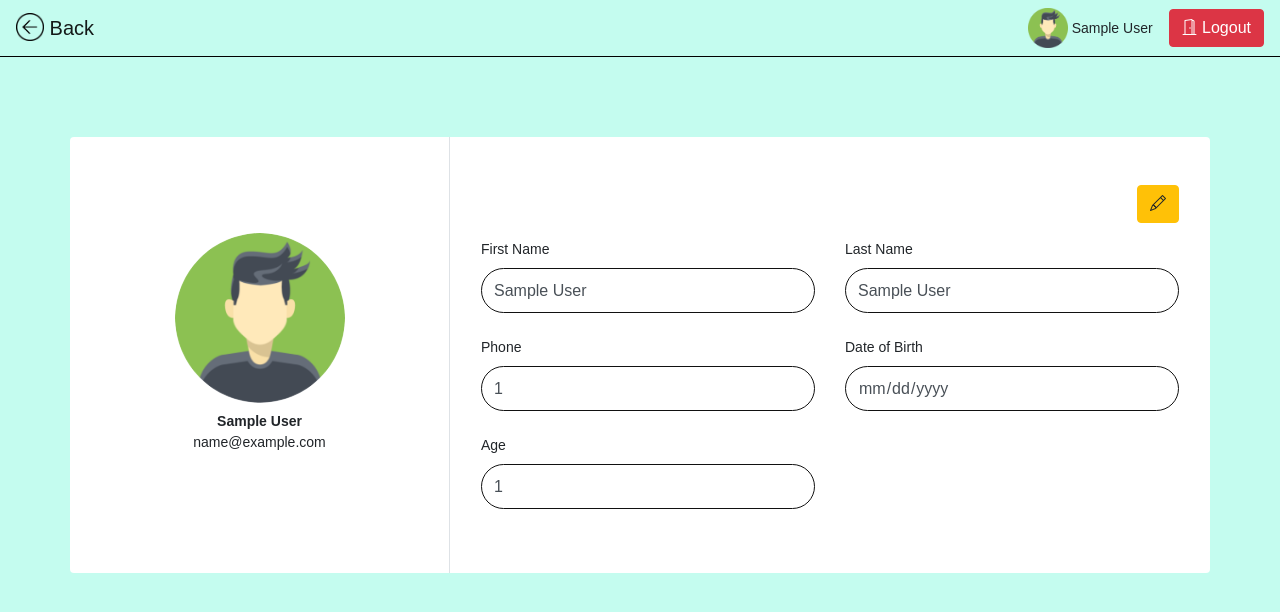
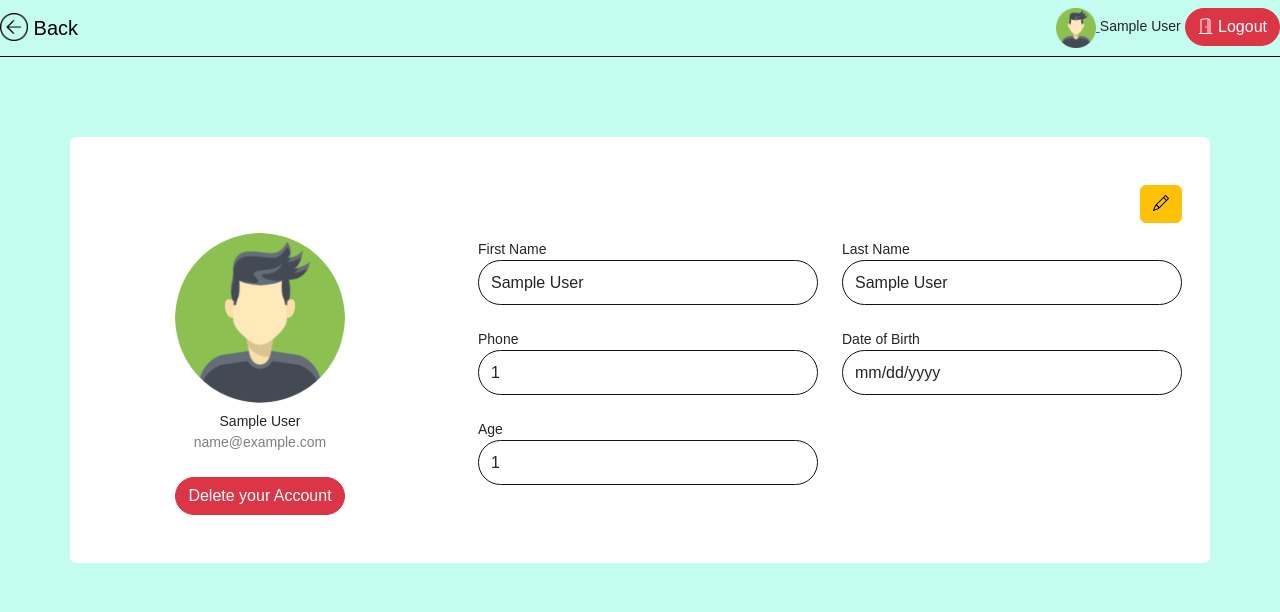
Before and after one commit to Castro456/CodeIgniter-to-do, a CodeIgniter app: page /todo/index.php/profile/index in a window 1280 px wide. Shown: the top 612 px of the page. Run offline with CodeIgniter, Linux system fonts and the light colour scheme; the visitor is signed in with stand-in values (Sample User, id 1); style sheets or scripts are compiled from the project's sources; some libraries are stand-ins or nearby versions.

Commit message:
added UI for user delete

```diff
--- a/application/views/Profile_view.php
+++ b/application/views/Profile_view.php
@@ -6,7 +6,8 @@
     <meta name="viewport" content="width=device-width, initial-scale=1.0">
     <title>Profile</title>
     <base href="<?= base_url(); ?>">
-    <link rel="stylesheet" href="https://cdn.jsdelivr.net/npm/bootstrap@4.0.0/dist/css/bootstrap.min.css" integrity="sha384-Gn5384xqQ1aoWXA+058RXPxPg6fy4IWvTNh0E263XmFcJlSAwiGgFAW/dAiS6JXm" crossorigin="anonymous">
+    <!-- <link rel="stylesheet" href="https://cdn.jsdelivr.net/npm/bootstrap@4.0.0/dist/css/bootstrap.min.css" integrity="sha384-Gn5384xqQ1aoWXA+058RXPxPg6fy4IWvTNh0E263XmFcJlSAwiGgFAW/dAiS6JXm" crossorigin="anonymous"> -->
+    <link rel="stylesheet" type="text/css" href="css/bootstrap.min.css">
     <link rel="stylesheet" type="text/css" href="css/global.css">
     <link href="css/toastr.scss" rel="stylesheet"/>
     <link rel="stylesheet" href="https://cdn.jsdelivr.net/npm/bootstrap-icons@1.5.0/font/bootstrap-icons.css">
@@ -39,7 +40,8 @@
             <div class="d-flex flex-column align-items-center text-center p-3 py-5">
                 <img class="rounded-circle mt-5 mb-2" src="images/avatar.png" width="170" height="170">
                 <span class="font-weight-bold"><?php echo $this->session->userdata('user_fname')?></span>
-                <span class="text-black-50"><?php echo $this->session->userdata('user_email')?></span>
+                <span class="text-black-50 mb-4"><?php echo $this->session->userdata('user_email')?></span>
+                <button class="btn btn-danger rounded-pill" type="button" data-toggle="modal" data-target="#deleteModal">Delete your Account</button>
             </div>
         </div>
         <div class="col-md-8">
@@ -87,17 +89,15 @@
 </div>
 
 
-<!-- Modal -->
+<!-- Edit Modal -->
 <div class="modal fade" id="exampleModal" tabindex="-1" role="dialog" aria-labelledby="exampleModalLabel" aria-hidden="true">
   <div class="modal-dialog modal-dialog-centered modal-lg" role="document">
     <div class="modal-content">
     <form action="api/admin/update-user" method="post">
       <input type="hidden" name="user_id" id="user-id" value="<?php echo $this->session->userdata('user_id')?>">
       <input type="hidden" name="email" id="email" value="<?php echo $this->session->userdata('user_email')?>">
-      <div class="modal-header">
+      <div class="modal-header text-center d-block">
         <h5 class="modal-title" id="exampleModalLabel">Edit</h5>
-        <button type="button" class="close" data-dismiss="modal" aria-label="Close">
-          <span aria-hidden="true">&times;</span>
         </button>
       </div>
       <div class="modal-body">
@@ -138,6 +138,31 @@
     </div>
   </div>
 </div>
+<!-- Edit Modal End -->
+
+<!-- Delete Modal -->
+<div class="modal fade" id="deleteModal" tabindex="-1" role="dialog" aria-labelledby="exampleModalLabel" aria-hidden="true">
+  <div class="modal-dialog modal-dialog-centered modal-lg" role="document">
+    <div class="modal-content">
+      <div class="modal-header d-block">
+        <button type="button" class="close float-right" data-dismiss="modal" aria-label="Close">
+          <span aria-hidden="true">&times;</span>
+        </button>
+        <h5 class="modal-title text-center" id="exampleModalLabel">Delete</h5>
+      </div>
+      <div class="modal-body text-center">
+        <h2> Are you sure to delete your account ? </h2>
+        <br>
+        <small style="color:red">Note: This will delete all of your data permanently</small>
+      </div>
+      <div class="modal-footer d-block text-center">
+        <button type="button" class="btn btn-danger">Yes</button>
+        <button type="button" class="btn btn-success" data-dismiss="modal">No</button>
+      </div>
+    </div>
+  </div>
+</div>
+<!-- Edit Modal End -->
 
 <script src="https://code.jquery.com/jquery-3.2.1.slim.min.js" integrity="sha384-KJ3o2DKtIkvYIK3UENzmM7KCkRr/rE9/Qpg6aAZGJwFDMVNA/GpGFF93hXpG5KkN" crossorigin="anonymous"></script>
 <script src="https://cdn.jsdelivr.net/npm/popper.js@1.12.9/dist/umd/popper.min.js" integrity="sha384-ApNbgh9B+Y1QKtv3Rn7W3mgPxhU9K/ScQsAP7hUibX39j7fakFPskvXusvfa0b4Q" crossorigin="anonymous"></script>
```
